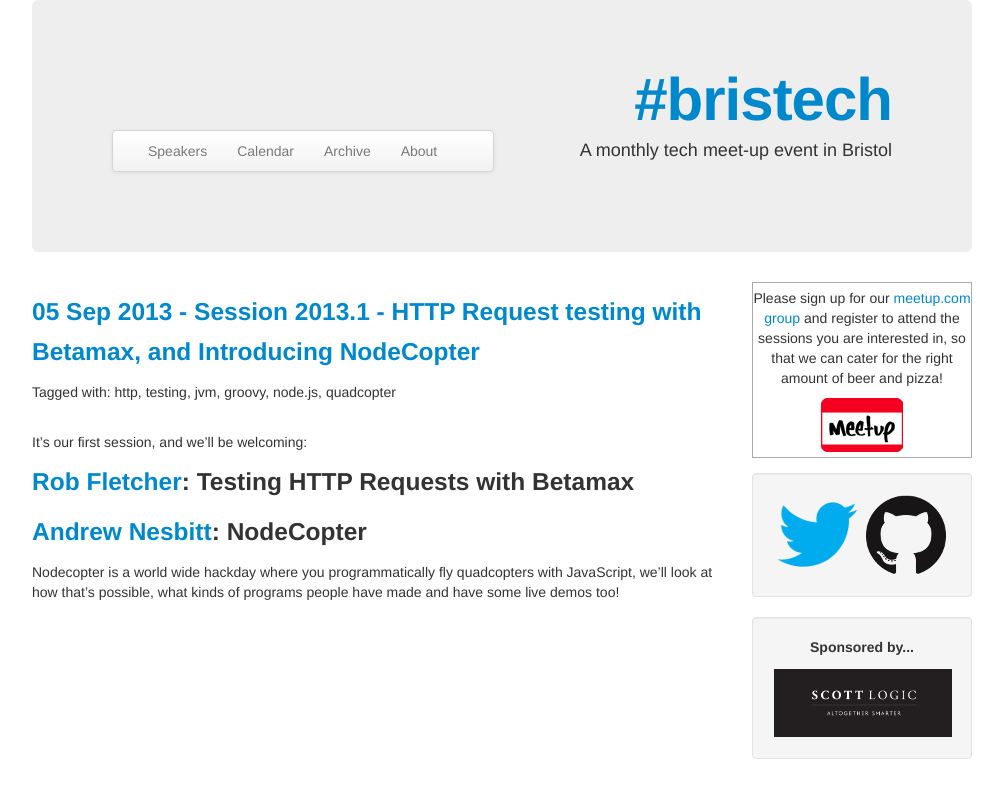
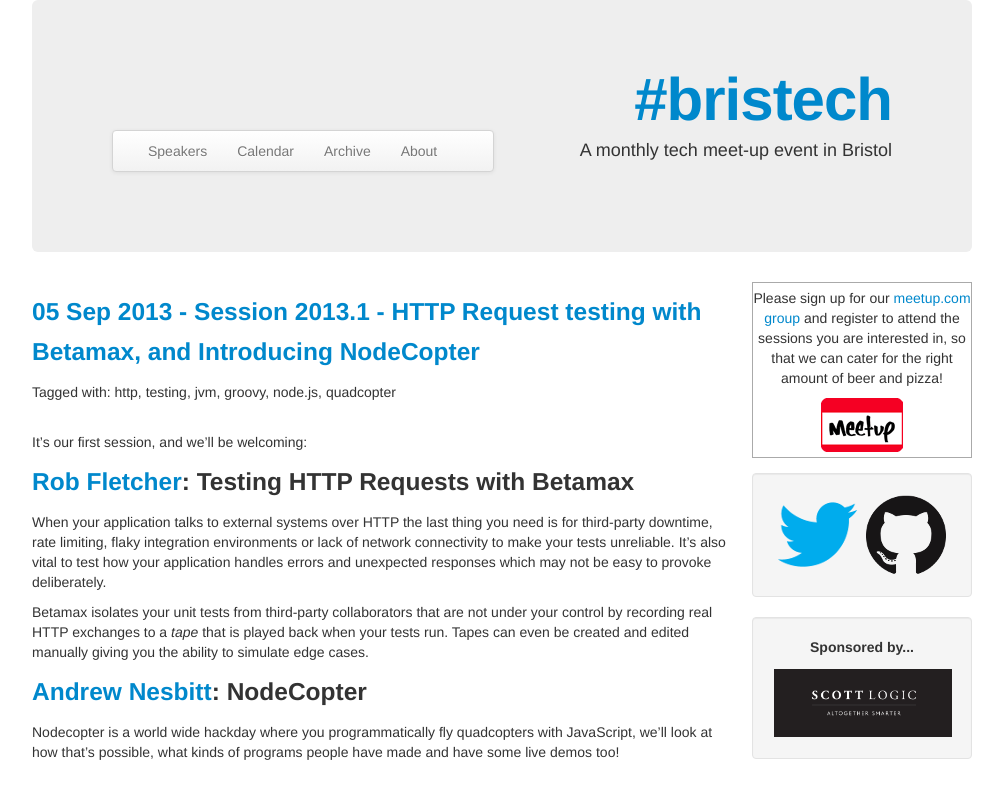
Before and after one commit to bris-tech/bris-tech.github.io, a Jekyll site: the page built from _posts/2013-09-05-first-session.md, in a window 1280 px wide. Shown: the top 799 px of the page, without its empty margins (138-1141 px from the left). Built offline with Jekyll 4.4.1, drawn with Linux system fonts in a browser that asks for light colours.

Commit message:
Rob's bio and abstract

```diff
--- a/_posts/2013-09-05-first-session.md
+++ b/_posts/2013-09-05-first-session.md
@@ -11,6 +11,10 @@
 
 ### <a href="{% post_url 2000-01-01-rob-fletcher %}">Rob Fletcher</a>: Testing HTTP Requests with Betamax
 
+When your application talks to external systems over HTTP the last thing you need is for third-party downtime, rate limiting, flaky integration environments or lack of network connectivity to make your tests unreliable. It's also vital to test how your application handles errors and unexpected responses which may not be easy to provoke deliberately.
+
+Betamax isolates your unit tests from third-party collaborators that are not under your control by recording real HTTP exchanges to a *tape* that is played back when your tests run. Tapes can even be created and edited manually giving you the ability to simulate edge cases.
+
 ### <a href="{% post_url 2000-01-01-andrew-nesbitt %}">Andrew Nesbitt</a>: NodeCopter
 
 Nodecopter is a world wide hackday where you programmatically fly quadcopters with JavaScript, we'll look at how that's possible, what kinds of programs people have made and have some live demos too!
```
Also changed, not shown: speakers/_posts/2000-01-01-rob-fletcher.md (+2 -0 lines).
